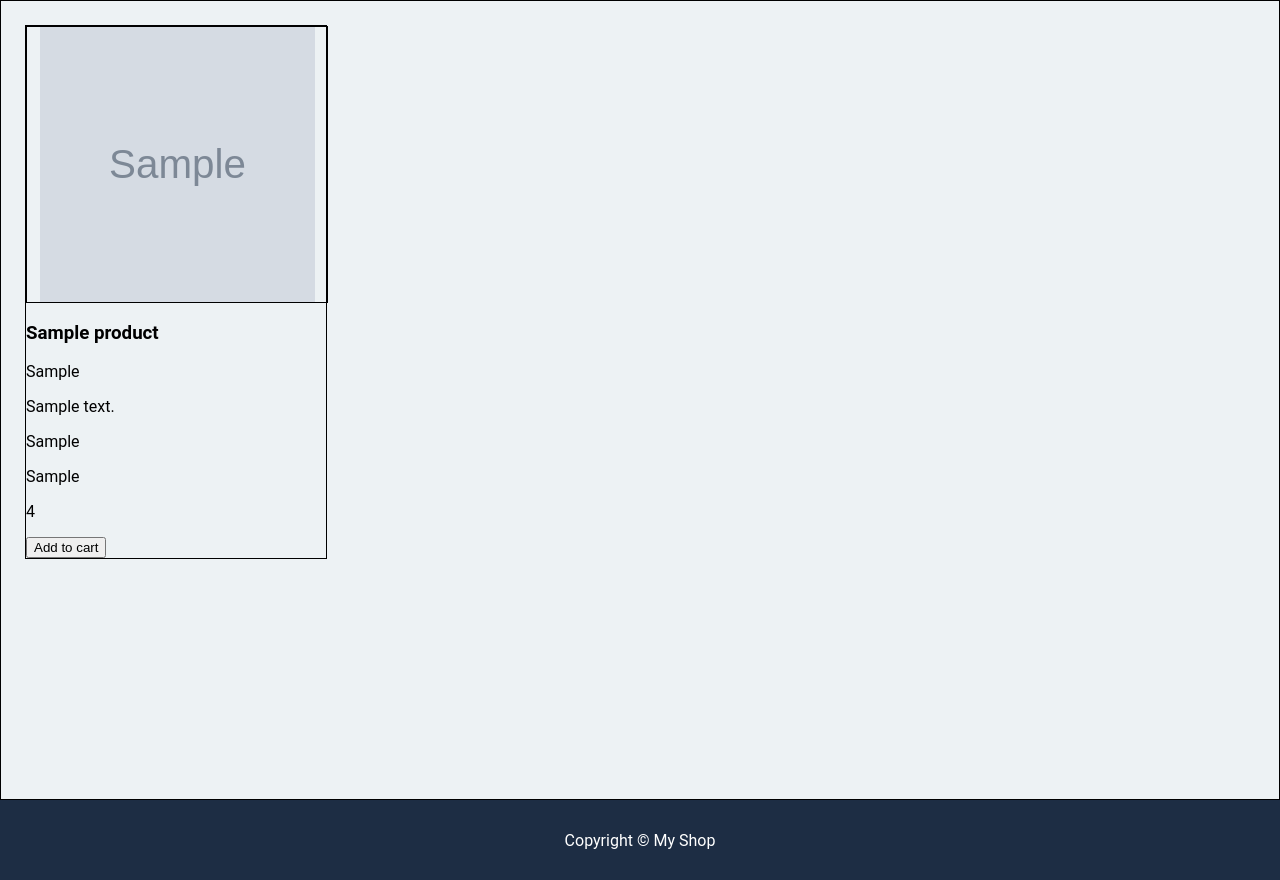
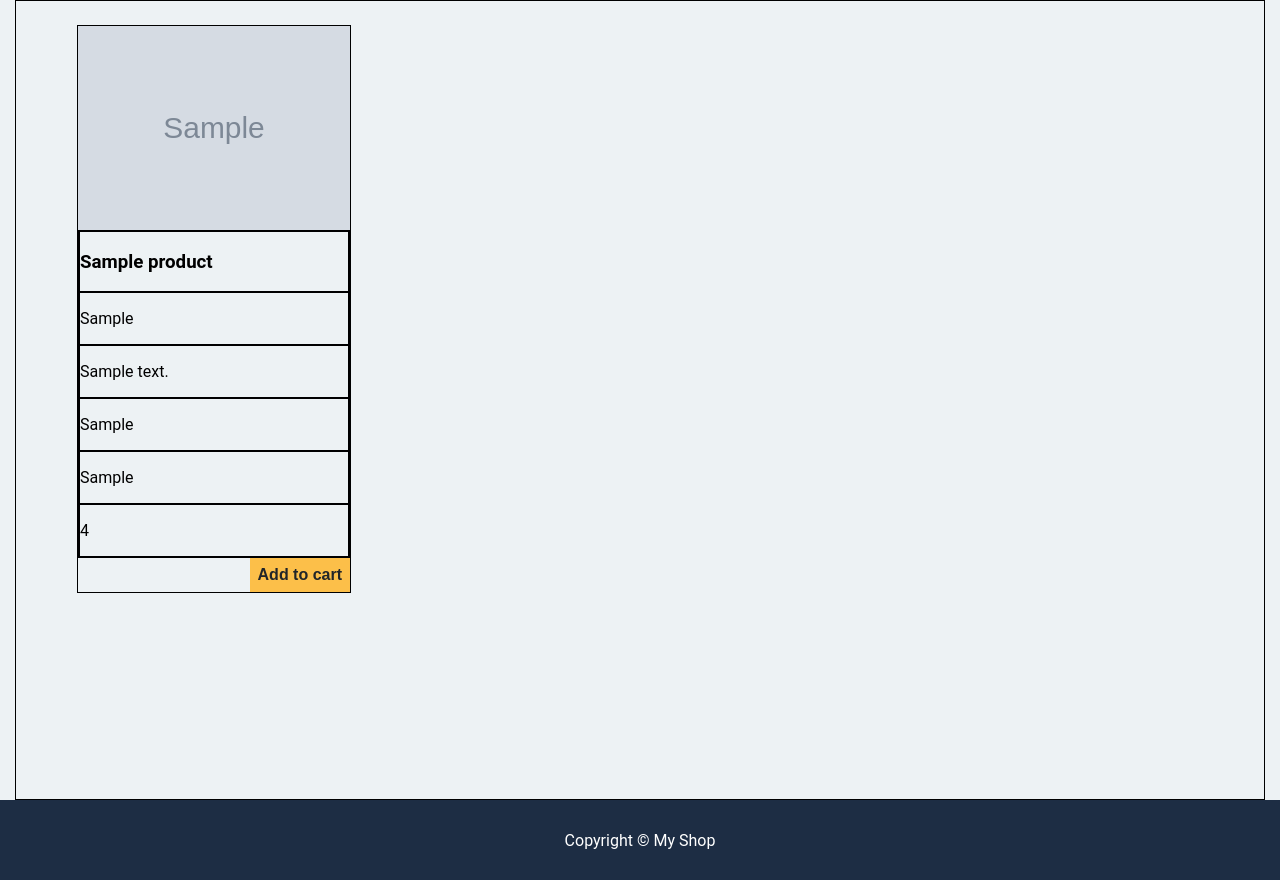
Before and after one commit to tofikvel/Full-Stack-Web-App, a Node server app: page / in a window 1280 px wide. Shown: the part 88-968 px from the top of the page. Run offline with Node 20, Linux system fonts and the light colour scheme; tables that the repository leaves empty hold one stand-in row (values such as "Sample post"); grey boxes marked "Sample" are stand-in pictures; some libraries are stand-ins or nearby versions.

Commit message:
added few more lines of code

```diff
--- a/public/styles.css
+++ b/public/styles.css
@@ -38,9 +38,9 @@ body {
     display: flex;
     flex-direction: column;
     align-items: center;
+    width: 75rem;
+    padding: 1.5rem;
     border: 1px solid #000;
-    width: 95rem;
-    padding: 1.5rem;
 }
 
 .store-product-list {
@@ -49,25 +49,47 @@ body {
     gap: 10px;
 }
 
+.product-entity {
+    min-height: 350px;
+    width: 100%;
+    max-width: 17em;
+    border: 1px solid #000;
+}
+
 .product-image-box {
     display: flex;
     flex-direction: column;
     align-items: center;
     justify-content: center;
-    height: 275px;
+    height: auto;
     width: 100%;
+}
+
+.product-image {
+    width: 100%;
+    height: auto;
+}
+
+.product-details {
     border: 1px solid #000;
 }
 
-.product-entity {
-    min-height: 350px;
-    width: 300px;
+.product-detail-text {
     border: 1px solid #000;
 }
 
-.product-image {
-    height: 100%;
-    width: 275px;
+.product-atc-btn-box {
+    text-align: end;
+}
+
+.atc-btn {
+    padding: 0.5rem;
+    cursor: pointer;
+    border: none;
+    font-size: 1em;
+    font-weight: 600;
+    background: #fcbf49;
+    color: #212529;
 }
 
 .footer {
--- a/views/index.ejs
+++ b/views/index.ejs
@@ -14,35 +14,50 @@
                                         <div class="product-image-box">
                                             <img src=<%=product.image %> alt="product-image" class="product-image">
                                         </div>
+                                        <div class="product-details">
+                                            <div class="product-detail-text">
                                                 <h3 class="product-title">
                                                     <%= product.title %>
                                                 </h3>
+                                            </div>
+                                            <div class="product-detail-text">
                                                 <p class="product-price">
                                                     <%= product.price %>
                                                 </p>
+                                            </div>
+                                            <div class="product-detail-text">
                                                 <p class="product-description">
                                                     <%= product.description %>
                                                 </p>
+                                            </div>
+                                            <div class="product-detail-text">
                                                 <p class="product-weight">
                                                     <%= product.weight %>
                                                 </p>
+                                            </div>
+                                            <div class="product-detail-text">
                                                 <p class="product-category">
                                                     <%= product.category %>
                                                 </p>
+                                            </div>
+                                            <div class="product-detail-text">
                                                 <p class="product-rating">
                                                     <%= product.rating %>
                                                 </p>
-
+                                            </div>
+                                        </div>
+                                        <div class="product-atc-btn-box">
                                             <form method="POST" action="/cart" style="display: inline;">
                                                 <input type="hidden" name="title" value="<%= product.title %>">
                                                 <input type="hidden" name="price" value="<%= product.price %>">
-                                            <input type="hidden" name="description" value="<%= product.description %>">
+                                                <input type="hidden" name="description"
+                                                    value="<%= product.description %>">
                                                 <input type="hidden" name="weight" value="<%= product.weight %>">
                                                 <input type="hidden" name="image" value="<%= product.image %>">
-                                            <button type="submit">Add to cart</button>
+                                                <button type="submit" class="atc-btn">Add to cart</button>
                                             </form>
                                         </div>
-
+                                    </div>
                                     <% }) %>
                                         <% } else { %>
                                             <p>There are no products to display...</p>
```
Lines whose indentation alone changed are shown as unchanged.
